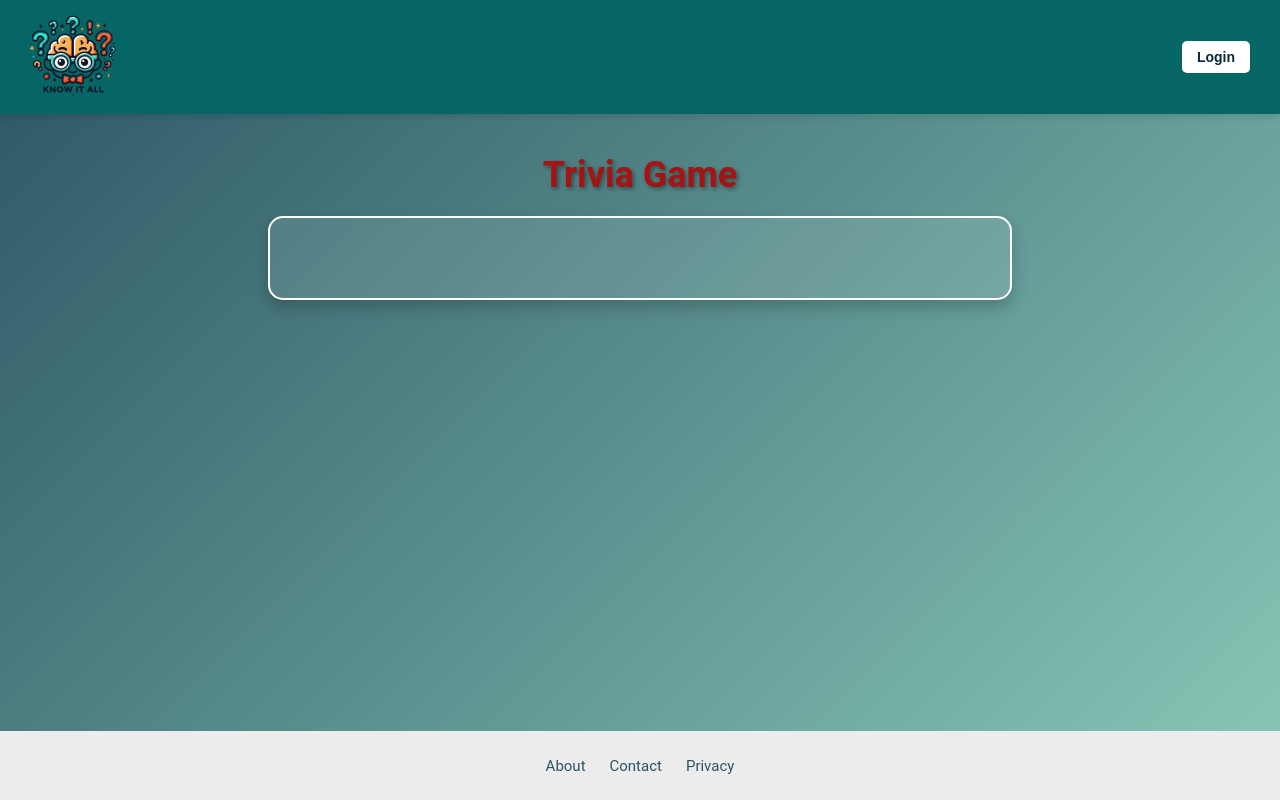
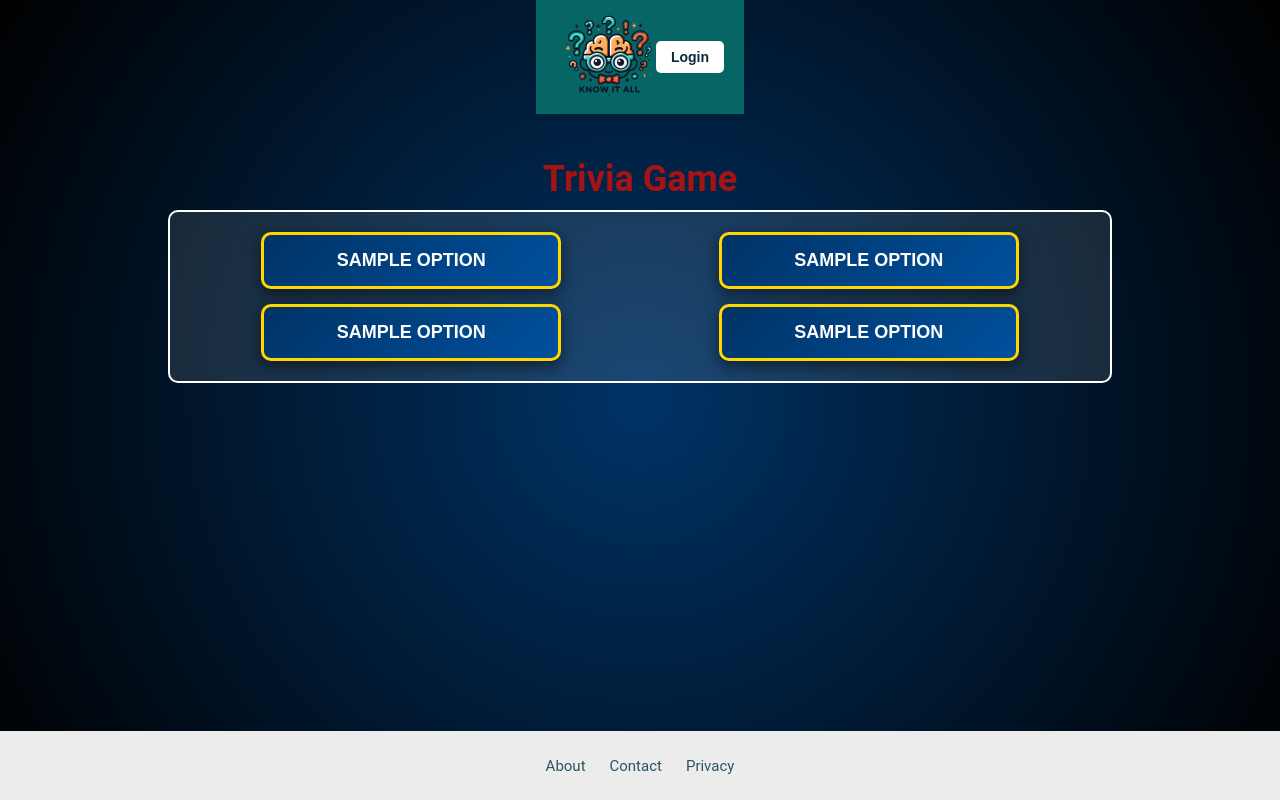
Before and after one commit to TonisJoosep/Know_It_All, a Django app: template templates/game.html in a window 1280 px wide. Run offline with Django 5.2, Linux system fonts and the light colour scheme; the template is opened without the code that fills it: most values are stand-ins (such as "Sample title", 1, 10 or a date in 2020).

Commit message:
apply new style to game

```diff
--- a/static/css/game.css
+++ b/static/css/game.css
@@ -3,92 +3,95 @@ body {
     font-family: 'Roboto', Arial, sans-serif;
     margin: 0;
     padding: 0;
-    background: linear-gradient(135deg, #2b5463, #89c9b8);
+    background: radial-gradient(circle, #003366, #000000); /* Millionaire-like dark background */
     color: #ffffff;
     text-align: center;
+    height: 100vh;
+    display: flex;
+    flex-direction: column;
+    justify-content: center;
+    align-items: center;
 }
 
-h1 {
-    font-size: 36px;
-    margin-top: 20px;
-    color: #ffd700;
-    text-shadow: 2px 2px 4px rgba(0, 0, 0, 0.4);
+/* Game container - consistent size */
+#game-container {
+    width: 800px;
+    max-width: 90%; /* Responsive scaling */
+    height: 600px;
+    background: linear-gradient(135deg, #2b5463, #23495a); /* Gradient background */
+    border: 4px solid #ffd700; /* Gold border */
+    border-radius: 20px;
+    box-shadow: 0 10px 30px rgba(0, 0, 0, 0.7); /* Dramatic shadow */
+    padding: 20px;
+    display: flex;
+    flex-direction: column;
+    justify-content: space-between; /* Space between question and answers */
+    box-sizing: border-box;
 }
 
-/* Question container */
+/* Question area */
 #question-container {
     background: rgba(255, 255, 255, 0.1);
     border: 2px solid #ffffff;
-    border-radius: 15px;
+    border-radius: 10px;
     padding: 20px;
-    max-width: 700px;
-    margin: 20px auto;
-    box-shadow: 0 8px 16px rgba(0, 0, 0, 0.2);
+    min-width: 900px;
+    max-width: 900px;
+    max-height: 250px;
+    color: #ffffff;
+    text-shadow: 1px 1px 3px rgba(0, 0, 0, 0.5);
+    font-size: 24px;
+    text-align: center;
+    margin-bottom: 40px;
 }
 
-.question {
-    font-size: 24px;
-    margin-bottom: 20px;
-    padding: 10px;
-    color: #fff;
-    text-shadow: 1px 1px 2px rgba(0, 0, 0, 0.4);
+/* Answers container - two answers per row */
+.answers-container {
+    display: grid;
+    grid-template-columns: 1fr 1fr; /* Two columns */
+    gap: 15px; /* Space between answers */
+    justify-items: center; /* Center buttons horizontally */
 }
 
-/* Buttons */
-button {
-    background-color: #ffd700;
-    color: #2b5463;
-    border: none;
-    padding: 10px 20px;
-    border-radius: 6px;
+/* Answer buttons */
+.answers-container button {
+    background: linear-gradient(135deg, #003366, #00509e); /* Blue gradient */
+    color: #ffffff;
     font-size: 18px;
     font-weight: bold;
+    text-transform: uppercase;
+    padding: 15px 30px;
+    border: 3px solid #ffd700; /* Gold border for Millionaire feel */
+    border-radius: 10px;
     cursor: pointer;
-    transition: background-color 0.3s ease, transform 0.2s ease;
-    margin: 10px;
+    box-shadow: 0 5px 15px rgba(0, 0, 0, 0.5); /* Glowing shadow */
+    transition: transform 0.3s ease, background-color 0.3s ease, box-shadow 0.3s ease;
+    width: 90%; /* Fixed button size to prevent resizing */
+    max-width: 300px; /* Limit maximum button width */
 }
 
-button:hover {
-    background-color: #f1c40f;
-    transform: translateY(-2px);
+.answers-container button:hover {
+    background: linear-gradient(135deg, #00509e, #0077c2); /* Brighten on hover */
+    transform: translateY(-5px); /* Lift effect */
+    box-shadow: 0 10px 20px rgba(255, 215, 0, 0.7); /* Gold glow on hover */
 }
 
-#next-button {
-    margin-top: 20px;
-}
-
-.buttons-container {
-    display: flex;
-    justify-content: center;
-    gap: 15px;
-    margin-top: 20px;
-}
-
-.buttons-container a {
-    background-color: #ffffff;
-    color: #2b5463;
-    text-decoration: none;
-    padding: 10px 20px;
-    border-radius: 6px;
-    font-size: 18px;
-    font-weight: bold;
-    transition: background-color 0.3s ease, transform 0.2s ease;
-}
-
-.buttons-container a:hover {
-    background-color: #e0e0e0;
-    transform: translateY(-2px);
+.answers-container button:active {
+    transform: translateY(1px); /* Pressed effect */
+    box-shadow: 0 3px 6px rgba(0, 0, 0, 0.4);
 }
 
 /* Results container */
 #results-container {
-    background: rgba(255, 255, 255, 0.1);
-    border: 2px solid #ffffff;
+    background: rgba(0, 51, 102, 0.8);
+    border: 3px solid #ffd700;
     border-radius: 15px;
     padding: 20px;
-    max-width: 600px;
-    margin: 20px auto;
-    box-shadow: 0 8px 16px rgba(0, 0, 0, 0.2);
+    margin-top: 20px;
+    color: #ffffff;
+    text-shadow: 1px 1px 2px rgba(0, 0, 0, 0.5);
+    font-size: 22px;
+    display: none; /* Hidden by default */
 }
 
 #results-container h2 {
@@ -97,37 +100,78 @@ button:hover {
     color: #ffd700;
 }
 
-#results-container p {
-    font-size: 20px;
-    color: #ffffff;
+/* Buttons container */
+.buttons-container {
+    display: flex;
+    justify-content: center;
+    gap: 15px;
+    margin-top: 20px;
 }
 
-/* Data container (hidden) */
-#data-container {
-    display: none;
+.buttons-container button {
+    background: #ffd700;
+    color: #2b5463;
+    font-size: 18px;
+    font-weight: bold;
+    padding: 10px 20px;
+    border: none;
+    border-radius: 6px;
+    cursor: pointer;
+    transition: background-color 0.3s ease, transform 0.2s ease;
 }
 
-/* Responsive design */
+.buttons-container button:hover {
+    background: #f1c40f;
+    transform: translateY(-2px);
+}
+
+.buttons-container button:active {
+    transform: translateY(1px);
+}
+footer {
+    background-color: #edecec;
+    color: white;
+    padding: 5px 0;
+    margin-top: 30px;
+    text-align: center;
+    position: relative; /* Ensures footer doesn't overlap game-container */
+    width: 100%; /* Footer spans the full width */
+}
+
+footer a {
+    color: #2b5463;
+    margin: 0 10px;
+    text-decoration: none;
+    font-size: 15px;
+    transition: color 0.3s ease;
+}
+
+footer a:hover {
+    color: #958888;
+}
+/* Mobile responsiveness */
 @media (max-width: 768px) {
-    h1 {
-        font-size: 28px;
+    #game-container {
+        width: 100%;
+        height: auto;
+        padding: 15px;
     }
 
-    .question {
+    #question-container {
         font-size: 20px;
     }
 
-    button {
-        font-size: 16px;
-        padding: 8px 15px;
+    .answers-container {
+        grid-template-columns: 1fr; /* Single column on smaller screens */
+        gap: 15px;
     }
 
-    .buttons-container a {
+    .answers-container button {
         font-size: 16px;
-        padding: 8px 15px;
+        padding: 10px 20px;
     }
 
-    #results-container p {
+    #results-container {
         font-size: 18px;
     }
 }
--- a/templates/game.html
+++ b/templates/game.html
@@ -11,9 +11,15 @@
 
     <div id='question-container'>
         <div class='question' data-question-index='0'></div>
-        <div id='answers-container' class='answers-container'>
+        <div id="answers-container" class="answers-container">
+            {% for answer in answers %}
+            <button>{{ Option | safe }}</button>
+            <button>{{ Option | safe }}</button>
+            <button>{{ Option | safe }}</button>
+            <button>{{ Option | safe }}</button>
+            {% endfor %}
+        </div>
 
-        </div>
 
         <button id='next-button' style='display: none;'>Next Question</button>
     </div>
@@ -25,9 +31,9 @@
     </div>
     <div class='buttons-container' style='display: none;' id='game-buttons-container'>
         <button id='replay-button'>Replay</button>
-        <a href='/' id='home-button' class='button'>Back to Home Page</a>
+        <a href='/' id='home-button' class='button'><button>Back to Home Page</button></a>
     </div>
-     <div id="data-container"
+    <div id="data-container"
          data-questions='{{ questions|safe }}'
          data-total-score='{{ total_score }}'
          data-multiplier='{{ multiplier }}'
--- a/templates/registration/login.html
+++ b/templates/registration/login.html
@@ -14,13 +14,11 @@
             <div class="form-field">
                 <label for="{{ form.username.id_for_label }}">Username</label>
                 {{ form.username }}
-
             </div>
 
             <div class="form-field">
                 <label for="{{ form.password.id_for_label }}">Password</label>
                 {{ form.password }}
-
             </div>
 
             {% if form.non_field_errors %}
```
